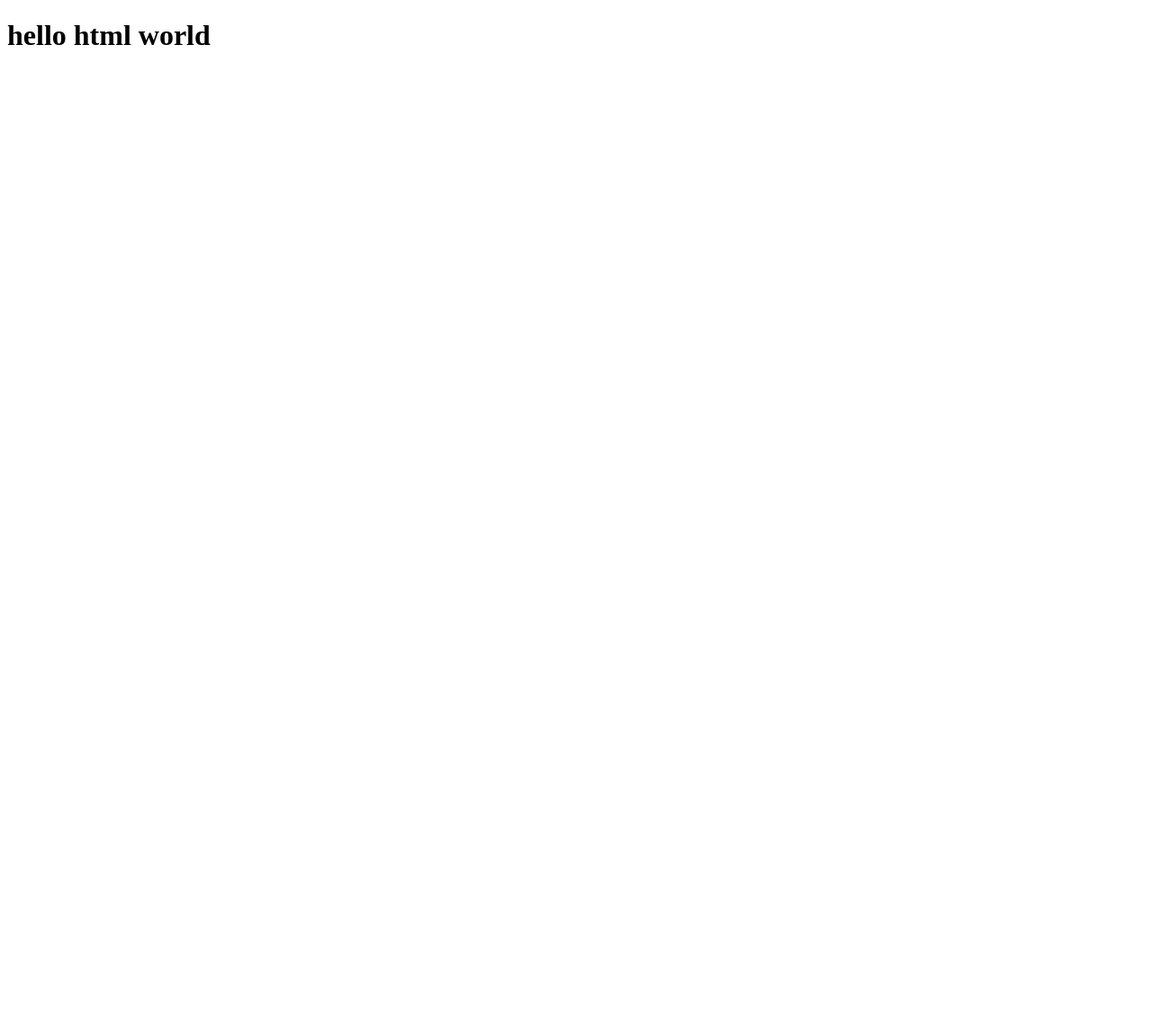
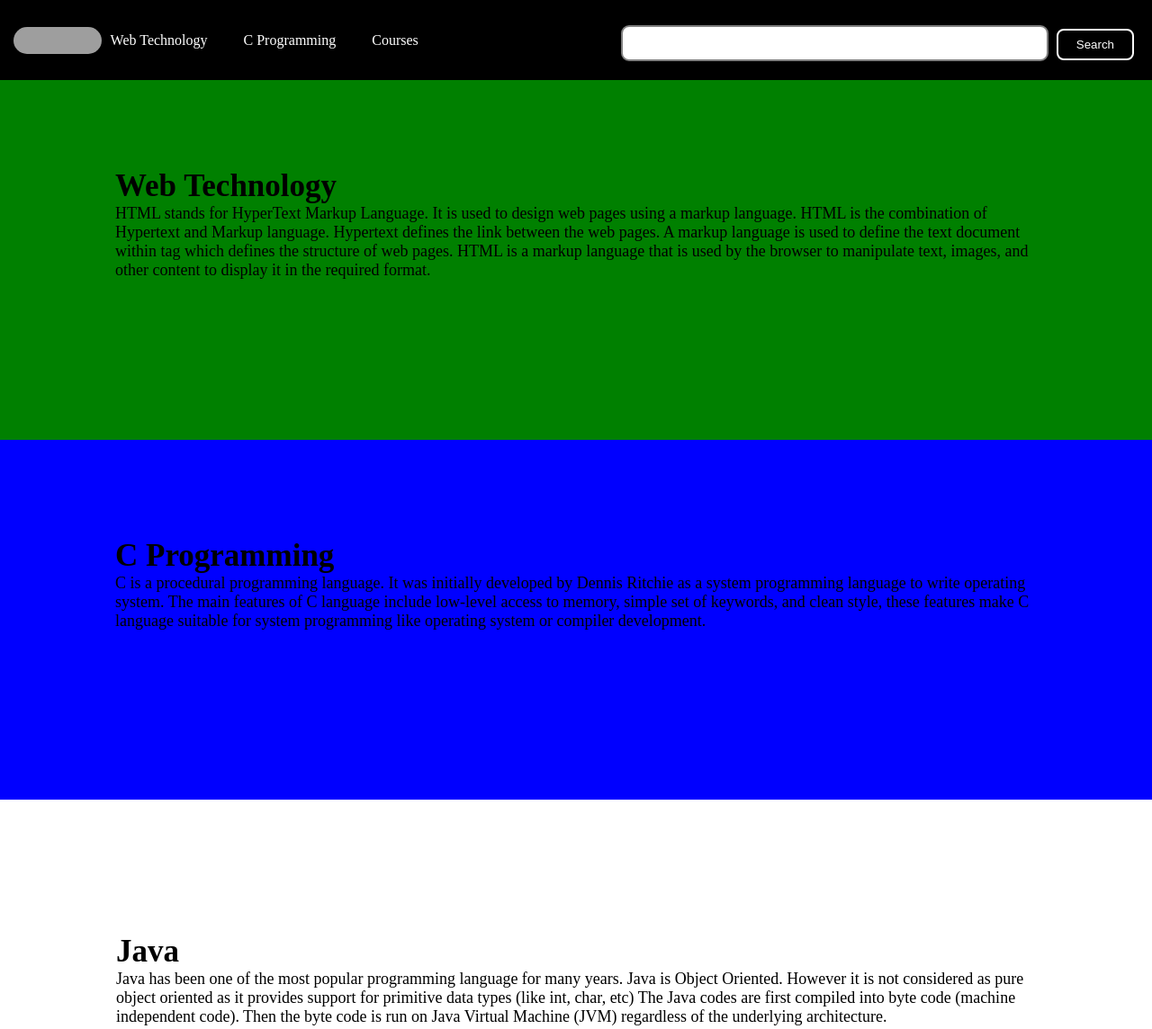
Before and after one commit to Bharath-SN/Demo, a plain HTML site: page demo.html in a window 1280 px wide. Shown: the top 1144 px of the page at 90% size. Before the commit the page ends 800 px from the top, so only its background shows below. Drawn offline with Linux system fonts and the light colour scheme; grey boxes are pictures that could not be loaded.

Commit message:
secnd commit

```diff
--- a/demo.html
+++ b/demo.html
@@ -1,11 +1,102 @@
 <!DOCTYPE html>
-<html lang="en">
+<html>
+
 <head>
-    <meta charset="UTF-8">
-    <meta name="viewport" content="width=, initial-scale=1.0">
-    <title>Document</title>
+    <title>Simple web page Template</title>
+    <link rel="stylesheet" href="style.css">
 </head>
+
 <body>
-    <h1>hello html world</h1>
+    <nav class="navbar background">
+        <div class="logo">
+            <img src=
+"https://media.geeksforgeeks.org/gfg-gg-logo.svg"
+                 style="height: 30px;"
+                 alt="Logo">
+        </div>
+        <ul class="nav-list">
+            <li><a href="#web">Web Technology</a></li>
+            <li><a href="#program">C Programming</a></li>
+            <li><a href="#course">Courses</a></li>
+        </ul>
+        <div class="rightnav">
+            <input type="text"
+                   name="search"
+                   id="search">
+            <button class="btn btn-sm">Search</button>
+        </div>
+    </nav>
+
+    <section class="firstsection">
+        <div class="box-main">
+            <div class="firstHalf">
+                <h1 class="text-big"
+                    id="web">Web Technology
+                  </h1>
+                <p class="text-small">
+                    HTML stands for HyperText Markup Language.
+                    It is used to design web pages using a markup
+                    language. HTML is the combination of Hypertext
+                    and Markup language. Hypertext defines the
+                    link between the web pages. A markup language
+                    is used to define the text document within tag
+                    which defines the structure of web pages.
+                    HTML is a markup language that is used by the
+                    browser to manipulate text, images, and other
+                    content to display it in the required format.
+                </p>
+
+
+            </div>
+        </div>
+    </section>
+
+    <section class="secondsection">
+        <div class="box-main">
+            <div class="firstHalf">
+                <h1 class="text-big"
+                    id="program">
+                    C Programming
+                </h1>
+                <p class="text-small">
+                    C is a procedural programming language. It
+                    was initially developed by Dennis Ritchie
+                    as a system programming language to write
+                    operating system. The main features of C
+                    language include low-level access to memory,
+                    simple set of keywords, and clean style,
+                    these features make C language suitable for
+                    system programming like operating system or
+                    compiler development.
+                </p>
+            </div>
+        </div>
+    </section>
+
+    <section class="section">
+        <div class="paras">
+            <h1 class="sectionTag text-big">Java</h1>
+            <p class="sectionSubTag text-small">
+                Java has been one of the most popular
+                programming language for many years.
+                Java is Object Oriented. However it is
+                not considered as pure object oriented
+                as it provides support for primitive
+                data types (like int, char, etc) The
+                Java codes are first compiled into byte
+                code (machine independent code). Then
+                the byte code is run on Java Virtual
+                Machine (JVM) regardless of the
+                underlying architecture.
+            </p>
+        </div>
+    </section>
+
+    <footer class="background">
+        <p class="text-footer">
+            Copyright ©-All rights are reserved
+        </p>
+    </footer>
 </body>
+
 </html>
--- /dev/null
+++ b/style.css
@@ -0,0 +1,198 @@
+* {
+    margin: 0;
+    padding: 0;
+}
+
+.navbar {
+    display: flex;
+    align-items: center;
+    justify-content: center;
+    position: sticky;
+    top: 0;
+    padding: 15px;
+    cursor: pointer;
+}
+
+.background {
+    background: black;
+    background-blend-mode: darken;
+    background-size: cover;
+}
+
+.nav-list {
+    width: 70%;
+    display: flex;
+    align-items: center;
+    gap: 20px;
+    list-style: none;
+}
+
+.logo {
+    display: flex;
+    justify-content: center;
+    align-items: center;
+}
+
+.logo img {
+    width: 180px;
+    border-radius: 50px;
+}
+
+.nav-list li {
+    list-style: none;
+    padding: 26px 30px;
+    padding: 10px;
+}
+
+.nav-list li a {
+    text-decoration: none;
+    color: white;
+}
+
+.nav-list li a:hover {
+    color: grey;
+}
+
+.rightnav {
+    width: 30%;
+    text-align: right;
+}
+
+#search {
+    padding: 5px;
+    font-size: 17px;
+    border: 2px solid grey;
+    border-radius: 9px;
+}
+
+.firstsection {
+    background-color: green;
+    height: 400px;
+}
+
+.secondsection {
+    background-color: blue;
+    height: 400px;
+}
+
+.box-main {
+    display: flex;
+    justify-content: center;
+    align-items: center;
+    color: black;
+    max-width: 80%;
+    margin: auto;
+    height: 80%;
+}
+
+.firsthalf {
+    width: 100%;
+    display: flex;
+    flex-direction: column;
+    justify-content: center;
+}
+
+.secondhalf {
+    width: 30%;
+}
+
+.secondhalf img {
+    width: 70%;
+    border: 4px solid white;
+    border-radius: 150px;
+    display: block;
+    margin: auto;
+}
+
+.text-big {
+    font-family: 'Piazzolla', serif;
+    font-weight: bold;
+    font-size: 35px;
+}
+
+.text-small {
+    font-size: 18px;
+}
+
+.btn {
+    padding: 8px 20px;
+    margin: 7px 0;
+    border: 2px solid white;
+    border-radius: 8px;
+    background: none;
+    color: white;
+    cursor: pointer;
+}
+
+.btn-sm {
+    padding: 6px 10px;
+    vertical-align: middle;
+}
+
+.section {
+    height: 400px;
+    display: flex;
+    align-items: center;
+    justify-content: center;
+    max-width: 90%;
+    margin: auto;
+}
+
+.section-Left {
+    flex-direction: row-reverse;
+}
+
+.paras {
+    padding: 0px 65px;
+}
+
+.thumbnail img {
+    width: 250px;
+    border: 2px solid black;
+    border-radius: 26px;
+    margin-top: 19px;
+}
+
+.center {
+    text-align: center;
+}
+
+.text-footer {
+    text-align: center;
+    padding: 30px 0;
+    font-family: 'Ubuntu', sans-serif;
+    display: flex;
+    justify-content: center;
+    color: white;
+}
+
+footer {
+    text-align: center;
+    padding: 15px;
+}
+
+
+.rightnav {
+    width: 100%;
+    text-align: right;
+    margin-top: 10px;
+}
+
+#search {
+    box-sizing: border-box;
+    width: 70%;
+    padding: 8px;
+    font-size: 17px;
+    border: 2px solid grey;
+    border-radius: 9px;
+}
+
+.btn-sm {
+    padding: 8px 20px;
+    margin: 7px 5px;
+}
+
+img {
+    max-width: 100%;
+    height: auto;
+}
```
